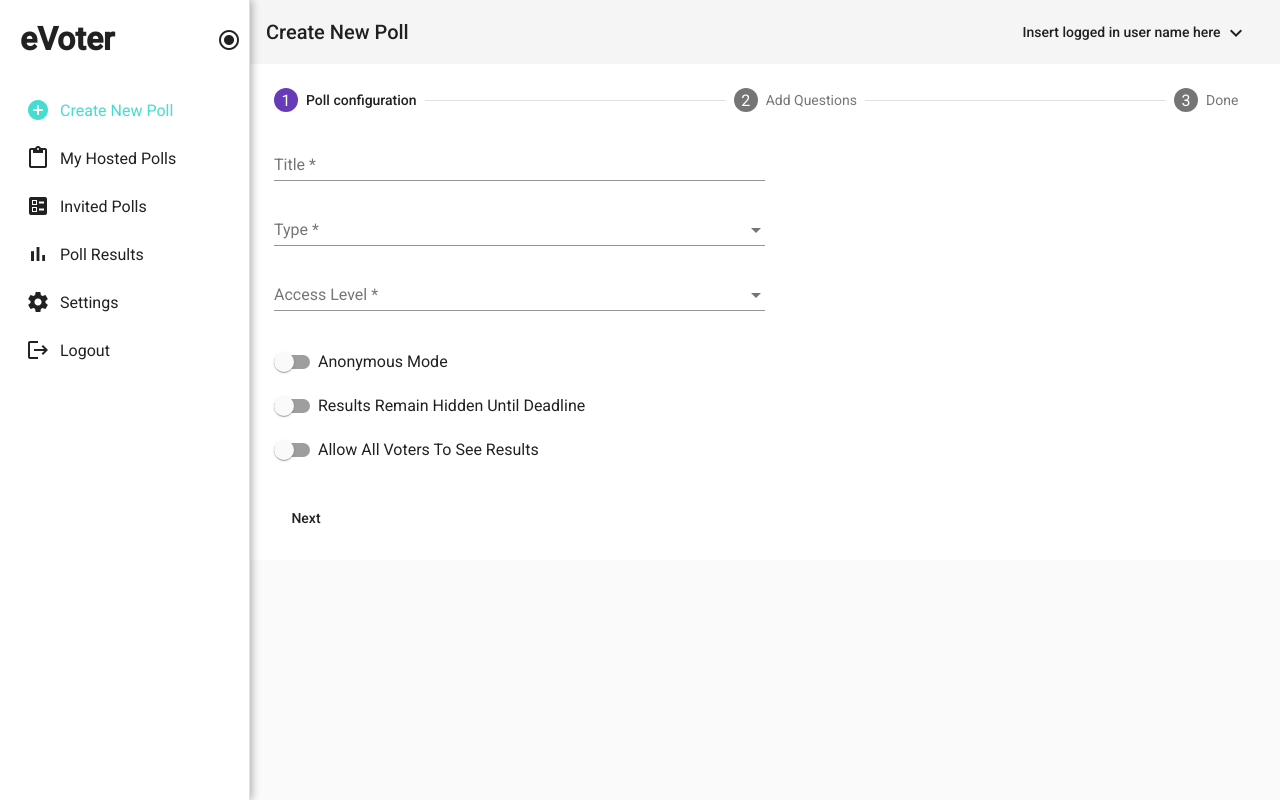
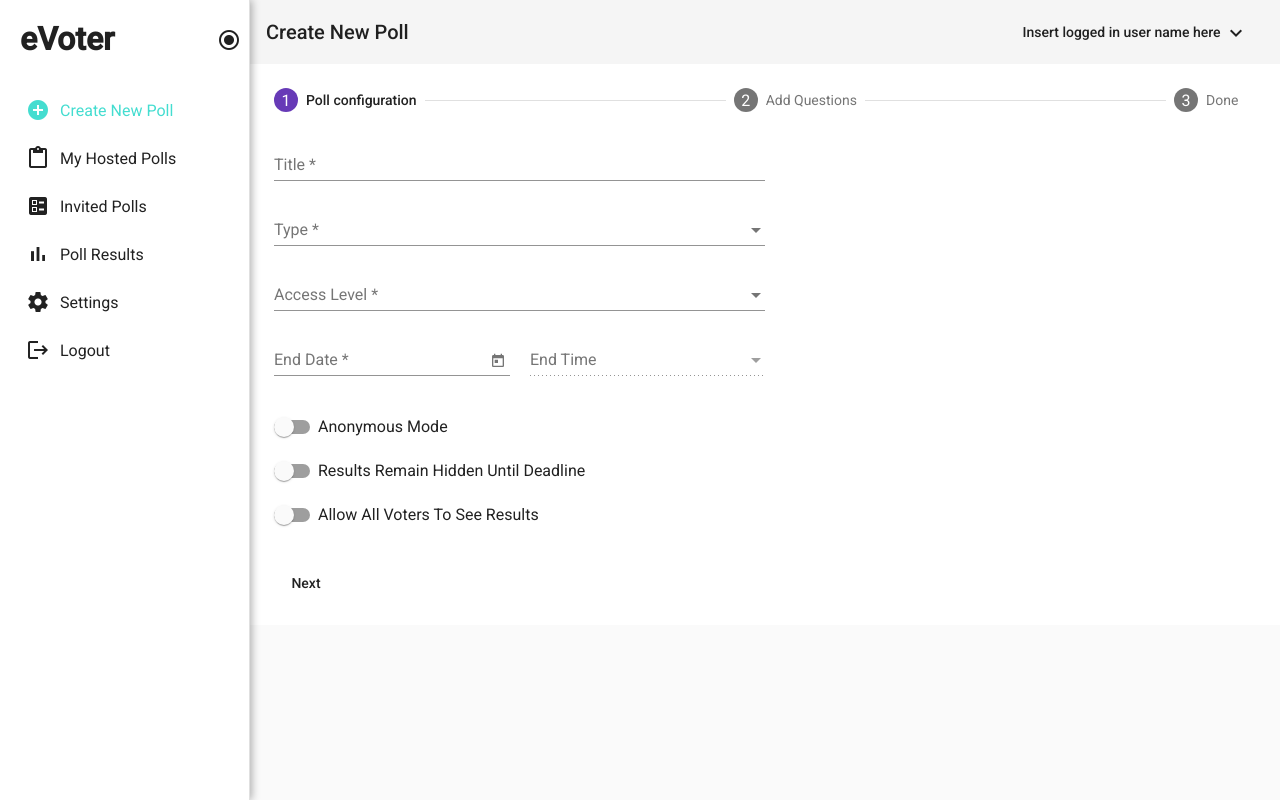
Before and after one commit to ECE493W2021T3/eVoter, an Angular app in the folder frontend/: page /new-poll in a window 1280 px wide. Built offline with nearby package versions, Linux system fonts and the light colour scheme; sample sign-in values are in the browser's storage.

Commit message:
#31 add datetime pickers

```diff
--- a/frontend/package.json
+++ b/frontend/package.json
@@ -24,6 +24,7 @@
     "@angular/router": "~11.2.3",
     "bulma": "^0.9.2",
     "core-js": "^3.9.0",
+    "moment": "^2.29.1",
     "rxjs": "~6.6.6",
     "tslib": "^2.1.0",
     "zone.js": "~0.11.4"
--- a/frontend/src/app/app.module.ts
+++ b/frontend/src/app/app.module.ts
@@ -18,6 +18,7 @@ import { HostedPollsComponent } from './components/hosted-polls/hosted-polls.com
 import { InvitedPollsComponent } from './components/invited-polls/invited-polls.component';
 import { PollResultsComponent } from './components/poll-results/poll-results.component';
 import { SettingsComponent } from './components/settings/settings.component';
+import { MatNativeDateModule } from '@angular/material/core';
 
 @NgModule({
     declarations: [
@@ -39,7 +40,8 @@ import { SettingsComponent } from './components/settings/settings.component';
         MaterialModule,
         FlexLayoutModule,
         FormsModule,
-        ReactiveFormsModule
+        ReactiveFormsModule,
+        MatNativeDateModule
     ],
     providers: [
         AuthGuard,
--- a/frontend/src/app/components/new-poll/new-poll.component.html
+++ b/frontend/src/app/components/new-poll/new-poll.component.html
@@ -27,14 +27,30 @@
                 <mat-error *ngIf="pcf.accessLevel.errors && pcf.accessLevel.errors.required">Access Level is required</mat-error>
             </mat-form-field>
 
-            <!-- <mat-form-field fxFlex>
-                <input matInput readonly required [min]="minDate" [matDatepicker]="endDatePicker"
-                    (focus)="endDatePicker.open()" formControlName="endDate" placeholder="End Date">
-                <mat-datepicker-toggle matSuffix [for]="endDatePicker"></mat-datepicker-toggle>
-                <mat-datepicker #endDatePicker></mat-datepicker>
-                <mat-error *ngIf="pcf.endDate.errors && pcf.endDate.errors.required">End Date is required
-                </mat-error>
-            </mat-form-field> -->
+            <div fxLayout="row" fxLayoutGap="20px">
+                <mat-form-field fxFlex>
+                    <input matInput
+                        readonly
+                        required
+                        [min]="minDate"
+                        [matDatepicker]="endDatePicker"
+                        (focus)="endDatePicker.open()"
+                        (dateChange)="constructEndTimeArray()"
+                        formControlName="endDate"
+                        placeholder="End Date">
+                    <mat-datepicker-toggle matSuffix [for]="endDatePicker"></mat-datepicker-toggle>
+                    <mat-datepicker #endDatePicker></mat-datepicker>
+                    <mat-error *ngIf="pcf.endDate.errors && pcf.endDate.errors.required">End Date is required</mat-error>
+                </mat-form-field>
+
+                <mat-form-field fxFlex>
+                    <mat-label>End Time</mat-label>
+                    <mat-select formControlName="endTime" required>
+                        <mat-option *ngFor="let time of endTimeArray" [value]="time.value">{{ time.display }}</mat-option>
+                    </mat-select>
+                    <mat-error *ngIf="pcf.endTime.errors && pcf.endTime.errors.required">End Time is required</mat-error>
+                </mat-form-field>
+            </div>
 
             <br />
 
--- a/frontend/src/app/components/new-poll/new-poll.component.ts
+++ b/frontend/src/app/components/new-poll/new-poll.component.ts
@@ -5,6 +5,7 @@ import { MatSnackBar } from '@angular/material/snack-bar';
 import { ACCESS_LEVELS, COMMON, POLL_TYPES, QUESTION_TYPES } from 'src/app/helpers/common.const';
 import { Poll } from 'src/app/models/poll.model';
 import { Question } from 'src/app/models/question.model';
+import * as moment from 'moment';
 
 @Component({
     selector: 'app-new-poll',
@@ -25,7 +26,9 @@ export class NewPollComponent implements OnInit {
     public SURVEY = COMMON.pollType.survey;
     public ELECTION = COMMON.pollType.election;
     public MULTIPLE_CHOICE = COMMON.questionType.multipleChoice;
+    public endTimeArray = [];
 
+    private TIME_INTERVAL = 15; // time array goes up by 15 minutes;
     private SHORT_ANSWER = COMMON.questionType.shortAnswer;
     private oldSelectedPollType: string;
     private selectedPollType: string;
@@ -39,8 +42,8 @@ export class NewPollComponent implements OnInit {
             title: ['', Validators.required],
             type: ['', Validators.required],
             accessLevel: ['', Validators.required],
-            // endDate: ['', Validators.required],
-            // endTime: ['', Validators.required],
+            endDate: ['', Validators.required],
+            endTime: [{ value: '', disabled: true }, Validators.required],
             isAnonymousModeOn: [false],
             isHiddenUntilDeadline: [false],
             canVotersSeeResults: [false]
@@ -65,10 +68,15 @@ export class NewPollComponent implements OnInit {
             return;
         }
 
+        const endTime = moment(this.pcf.endTime.value, "hh:mm a");
+        var deadline = moment(this.pcf.endDate.value);
+        deadline.set({ hour: endTime.get('hour'), minute: endTime.get('minute'), second: endTime.get('second') });
+
         const model = {
             title: this.pcf.title.value,
             type: this.pcf.type.value,
             accessLevel: this.pcf.accessLevel.value,
+            deadline: deadline.toDate(),
             isAnonymousModeOn: this.pcf.isAnonymousModeOn.value,
             isHiddenUntilDeadline: this.pcf.isHiddenUntilDeadline.value,
             canVotersSeeResults: this.pcf.canVotersSeeResults.value,
@@ -143,4 +151,46 @@ export class NewPollComponent implements OnInit {
         var choices = item.controls.choices as FormArray;
         choices.removeAt(index);
     }
+
+    constructEndTimeArray() {
+        if (this.pcf.endDate.value == null || this.pcf.endDate.value == '') {
+            this.pcf.endTime.disable();
+            return;
+        }
+
+        this.endTimeArray = [];
+        var selectedEndDate = new Date(this.pcf.endDate.value);
+
+        // If selected end date chosen is today, use the nearest 15 minute interval from current time. Else, start the array from 12am
+        const startTimeMinutes = selectedEndDate.setHours(0, 0, 0, 0) == new Date().setHours(0, 0, 0, 0)
+                ? this.getRoundedTimeDifference()
+                : 0;
+
+        var hours, minutes, ampm, time;
+        for(var i = startTimeMinutes; i < 1440; i += this.TIME_INTERVAL) {
+            minutes = i % 60;
+            if (minutes < 10) minutes += '0';
+
+            hours = Math.floor(i / 60);
+            ampm = hours % 24 < 12 ? 'AM' : 'PM';
+            hours = hours % 12;
+            if (hours === 0) hours = 12;
+
+            time = hours + ':' + minutes + ' ' + ampm;
+            this.endTimeArray.push({ value: time, display: time });
+        }
+
+        this.pcf.endTime.enable();
+    }
+
+    private getRoundedTimeDifference() {
+        const today = new Date();
+        const today12am = new Date(today.getFullYear(), today.getMonth(), today.getDate());
+
+		const coeff = 1000 * 60 * this.TIME_INTERVAL;
+        const roundedTime = new Date(Math.ceil(today.getTime() / coeff) * coeff); // Round up current time to the nearest time interval
+        const diff = (roundedTime.getTime() - today12am.getTime()) / 1000 / 60; // Get minute difference from 12am to rounded time
+
+        return Math.abs(Math.round(diff));
+    }
 }
--- a/frontend/src/app/models/poll.model.ts
+++ b/frontend/src/app/models/poll.model.ts
@@ -4,6 +4,7 @@ export class Poll {
     title: string;
     type: string;
     accessLevel: string;
+    deadline: Date;
     isAnonymousModeOn: boolean;
     isHiddenUntilDeadline: boolean;
     canVotersSeeResults: boolean;
```
Also changed, not shown: frontend/src/app/helpers/material.module.ts (+5 -2 lines), 1 other file (tests, documents, lock files or other folders).
